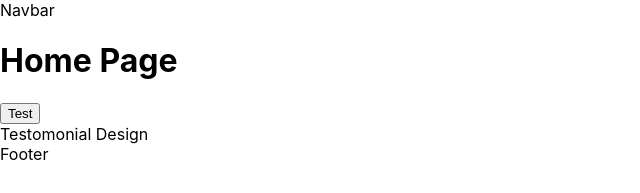
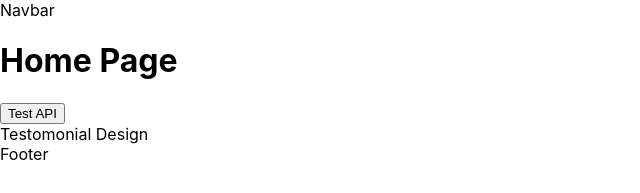
Before and after one commit to iot-lab-kiit/tralio-frontend, a Next.js app: page / in a window 1280 px wide. Shown: the top 193 px of the page, without its empty margins (0-640 px from the left). Built offline with nearby package versions, Linux system fonts and the light colour scheme.

Commit message:
Changed Template test Button name

```diff
--- a/container/Home/HomePage.jsx
+++ b/container/Home/HomePage.jsx
@@ -19,7 +19,7 @@ function HomePage() {
   return (
     <div>
       <h1>Home Page</h1>
-      <button onClick={handleSomeAPIOperation}>Test</button>
+      <button onClick={handleSomeAPIOperation}>Test API</button>
       <Testomonial />
     </div>
   )
```
